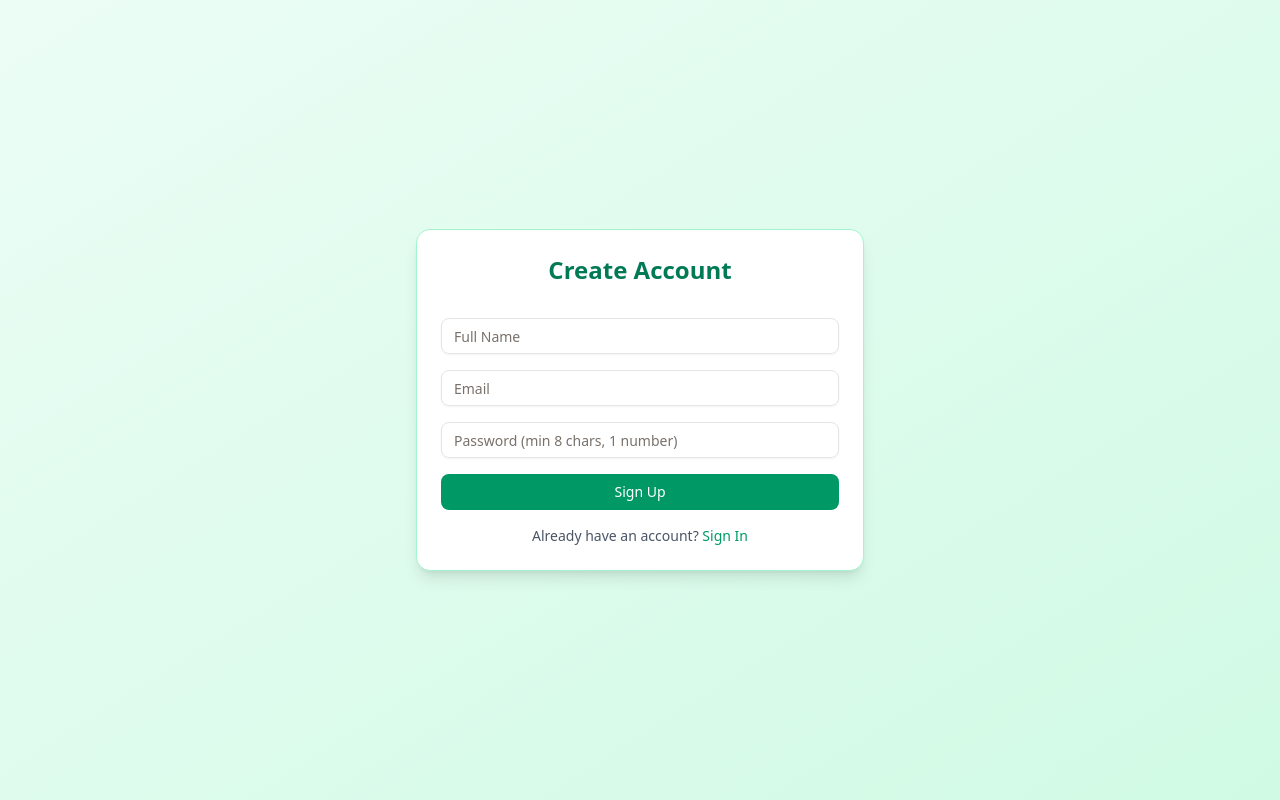
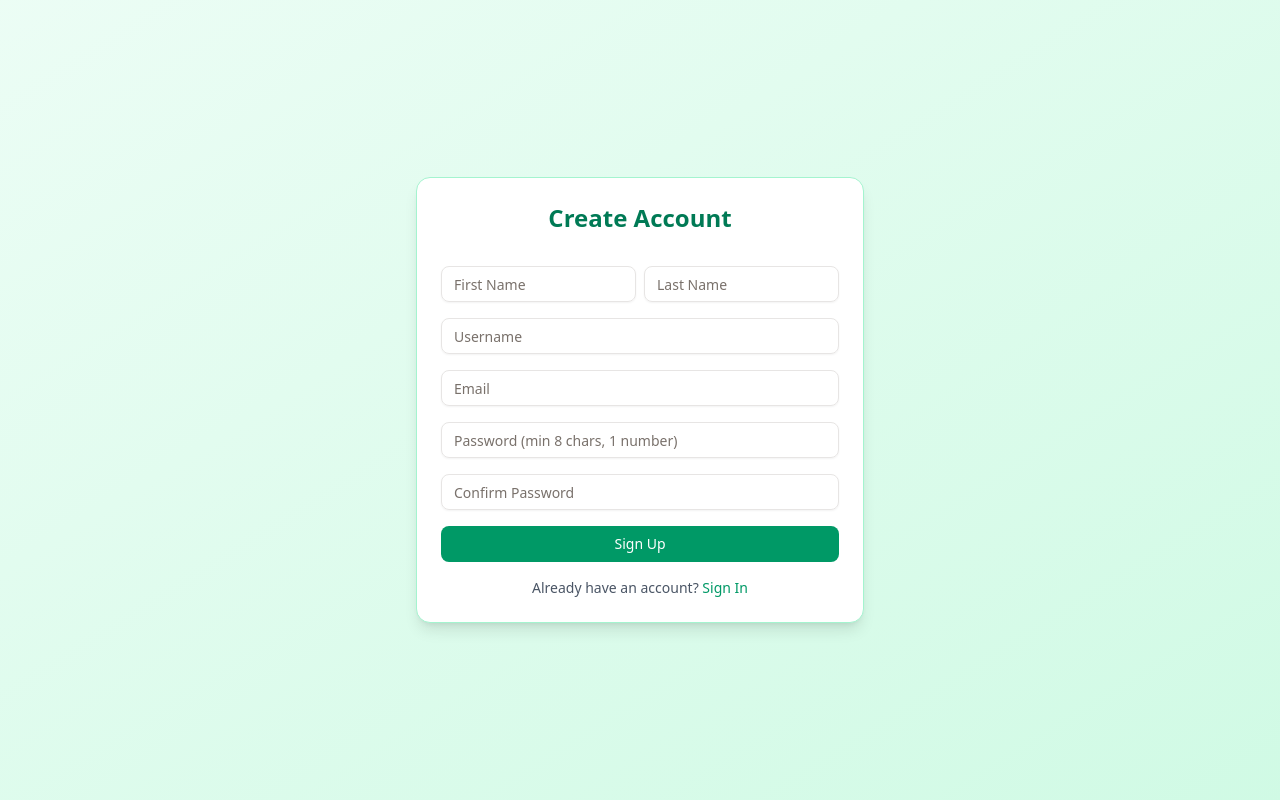
Before and after one commit to josevener/zentrixtrust, a Next.js app: page /signup in a window 1280 px wide. Built offline with nearby package versions, Linux system fonts and the light colour scheme.

Commit message:
Change profile params to username instead of user_id

```diff
--- a/app/(auth)/login/page.tsx
+++ b/app/(auth)/login/page.tsx
@@ -7,11 +7,15 @@ import { Input } from "@/components/ui/input";
 import { Button } from "@/components/ui/button";
 import { Loader2 } from "lucide-react";
 import Link from "next/link";
+import { useUser } from "@/context/UserContext";
+import { useRouter } from "next/navigation";
 
 export default function LoginPage() {
   const [form, setForm] = useState({ email: "", password: "" });
   const [loading, setLoading] = useState(false);
   const [error, setError] = useState("");
+  const { login } = useUser();
+  const router = useRouter();
 
   const handleSubmit = async (e: React.FormEvent) => {
     e.preventDefault();
@@ -23,10 +27,12 @@ export default function LoginPage() {
         form,
         { withCredentials: true }
       );
-      // localStorage.setItem("token", res.data.token);
-      // alert("Login successful!");
-      window.location.href = "/marketplace";
 
+      // 1. Store token via context (writes cookie + sets user)
+      login(res.data.token);
+
+      // 2. Redirect
+      router.push("/marketplace");
     }
     // eslint-disable-next-line @typescript-eslint/no-explicit-any
     catch (err: any) {
--- a/app/(auth)/signup/page.tsx
+++ b/app/(auth)/signup/page.tsx
@@ -9,7 +9,16 @@ import { Loader2 } from "lucide-react";
 import Link from "next/link";
 
 export default function SignUpPage() {
-  const [form, setForm] = useState({ name: "", email: "", password: "" });
+  const [form, setForm] = useState(
+    {
+      username: "",
+      firstname: "",
+      lastname: "",
+      email: "",
+      password: "",
+      confirm_password: "",
+    }
+  );
   const [loading, setLoading] = useState(false);
   const [error, setError] = useState("");
 
@@ -42,10 +51,24 @@ export default function SignUpPage() {
         </CardHeader>
         <CardContent>
           <form onSubmit={handleSubmit} className="flex flex-col gap-4">
+            <div className="flex gap-2">
+              <Input
+                placeholder="First Name"
+                value={form.firstname}
+                onChange={(e) => setForm({ ...form, firstname: e.target.value })}
+                required
+              />
+              <Input
+                placeholder="Last Name"
+                value={form.lastname}
+                onChange={(e) => setForm({ ...form, lastname: e.target.value })}
+                required
+              />
+            </div>
             <Input
-              placeholder="Full Name"
-              value={form.name}
-              onChange={(e) => setForm({ ...form, name: e.target.value })}
+              placeholder="Username"
+              value={form.username}
+              onChange={(e) => setForm({ ...form, username: e.target.value })}
               required
             />
             <Input
@@ -61,6 +84,14 @@ export default function SignUpPage() {
               minLength={8}
               value={form.password}
               onChange={(e) => setForm({ ...form, password: e.target.value })}
+              required
+            />
+            <Input
+              type="password"
+              placeholder="Confirm Password"
+              minLength={8}
+              value={form.confirm_password}
+              onChange={(e) => setForm({ ...form, confirm_password: e.target.value })}
               required
             />
 
--- a/app/profile/[id]/page.tsx
+++ b/app/profile/[username]/page.tsx
@@ -33,6 +33,8 @@ interface Post {
   created_at: string;
   likes: number;
   liked_by_user: boolean;
+  username: string;
+  user_id: number;
   comments: Comment[];
 }
 
@@ -49,7 +51,7 @@ interface ProfileUser {
 
 export default function ProfilePage() {
   const params = useParams();
-  const id = params.id as string;
+  const usernameParams = params.username as string;
   const { user: currentUser } = useUser();
   const [profileUser, setProfileUser] = useState<ProfileUser | null>(null);
   const [posts, setPosts] = useState<Post[]>([]);
@@ -66,23 +68,26 @@ export default function ProfilePage() {
     const fetchProfile = async () => {
       try {
         const [userRes, postsRes] = await Promise.all([
-          axios.get(`${process.env.NEXT_PUBLIC_API_URL}/api/users/${id}`),
-          axios.get(`${process.env.NEXT_PUBLIC_API_URL}/api/posts/user/${id}`, {
+          axios.get(`${process.env.NEXT_PUBLIC_API_URL}/api/users/username/${usernameParams}`),
+          axios.get(`${process.env.NEXT_PUBLIC_API_URL}/api/posts/user/${usernameParams}`, {
             params: { userId: currentUser?.id },
           }),
         ]);
         setProfileUser(userRes.data);
         setPosts(postsRes.data);
         setFilteredPosts(postsRes.data);
-      } catch (err) {
+      }
+      catch (err) {
         console.error("Failed to fetch profile data:", err);
-      } finally {
+      }
+      finally {
         setLoading(false);
       }
     };
     fetchProfile();
-  }, [id, currentUser]);
+  }, [usernameParams, currentUser]);
 
+  console.log("username params: ", usernameParams)
   useEffect(() => {
     const filtered = posts.filter(
       (post) =>
@@ -188,7 +193,7 @@ export default function ProfilePage() {
             <CardHeader className="flex flex-col items-center p-6 border-b border-gray-200">
               <Avatar className="h-24 w-24 mb-4">
                 <AvatarImage src={profileUser.avatar || "/default-avatar.png"} alt={fullName} />
-                <AvatarFallback>{profileUser.firstname.charAt(0).toUpperCase()}</AvatarFallback>
+                {/* <AvatarFallback>{profileUser.firstname.charAt(0).toUpperCase()}</AvatarFallback> */}
               </Avatar>
               <h2 className="text-2xl font-bold text-gray-800">{fullName || profileUser.username}</h2>
               <p className="text-sm text-gray-500">@{profileUser.username}</p>
--- a/components/AuthHeader.tsx
+++ b/components/AuthHeader.tsx
@@ -23,7 +23,7 @@ export default function AuthHeader() {
     { href: "/ongoing", label: "Ongoing" },
     { href: "/completed", label: "Completed" },
     { href: "/cancelled", label: "Cancelled" },
-    { href: "/profile", label: "Profile" },
+    { href: `/profile/${user?.username}`, label: "Profile" },
   ];
 
   return (
@@ -82,7 +82,7 @@ export default function AuthHeader() {
               </DropdownMenuLabel>
               <DropdownMenuSeparator />
               <DropdownMenuItem asChild>
-                <Link href="/profile">Profile</Link>
+                <Link href={`/profile/${user?.username}`}>Profile</Link>
               </DropdownMenuItem>
               <DropdownMenuItem asChild>
                 <Link href="/settings">Settings</Link>
--- a/context/UserContext.tsx
+++ b/context/UserContext.tsx
@@ -1,11 +1,21 @@
+// src/context/UserContext.tsx
 "use client";
 
-import { createContext, useContext, useEffect, useState, ReactNode } from "react";
+import {
+  createContext,
+  useContext,
+  useEffect,
+  useState,
+  ReactNode,
+} from "react";
 import Cookies from "js-cookie";
 import { jwtDecode } from "jwt-decode";
 
-interface DecodedUser {
+export interface DecodedUser {
   id: number;
+  firstname: string;
+  lastname: string;
+  username: string;
   email: string;
   exp: number;
   iat: number;
@@ -29,32 +39,31 @@ const UserContext = createContext<UserContextType>({
 export const UserProvider = ({ children }: { children: ReactNode }) => {
   const [user, setUser] = useState<DecodedUser | null>(null);
 
+  /** Helper – decode & validate token */
+  const setUserFromToken = (token: string) => {
+    try {
+      const decoded = jwtDecode<DecodedUser>(token);
+      if (decoded.exp * 1000 > Date.now()) {
+        setUser(decoded);
+        // keep cookie in sync (7-day expiry)
+        Cookies.set("token", token, { expires: 7 });
+      } else {
+        throw new Error("expired");
+      }
+    } catch (e) {
+      Cookies.remove("token");
+      setUser(null);
+    }
+  };
+
+  /** On mount – read existing cookie */
   useEffect(() => {
     const token = Cookies.get("token");
-    if (token) {
-      try {
-        const decoded: DecodedUser = jwtDecode(token);
-        // Check token expiration
-        if (decoded.exp * 1000 > Date.now()) {
-          setUser(decoded);
-        }
-        else {
-          Cookies.remove("token");
-          setUser(null);
-        }
-      }
-      catch (err) {
-        console.error("Invalid token:", err);
-        Cookies.remove("token");
-        setUser(null);
-      }
-    }
+    if (token) setUserFromToken(token);
   }, []);
 
   const login = (token: string) => {
-    Cookies.set("token", token, { expires: 7 });
-    const decoded: DecodedUser = jwtDecode(token);
-    setUser(decoded);
+    setUserFromToken(token);
   };
 
   const logout = () => {
--- a/package.json
+++ b/package.json
@@ -1,5 +1,5 @@
 {
-  "name": "paymongo_integration",
+  "name": "zentrixtrust",
   "version": "0.1.0",
   "private": true,
   "scripts": {
@@ -23,6 +23,7 @@
     "framer-motion": "^12.23.22",
     "js-cookie": "^3.0.5",
     "jsonwebtoken": "^9.0.2",
+    "jwt-decode": "^4.0.0",
     "lucide-react": "^0.545.0",
     "next": "15.5.4",
     "react": "19.1.0",
@@ -36,7 +37,6 @@
     "@tailwindcss/postcss": "^4",
     "@types/js-cookie": "^3.0.6",
     "@types/jsonwebtoken": "^9.0.10",
-    "@types/jwt-decode": "^3.1.0",
     "@types/node": "^20",
     "@types/react": "^19",
     "@types/react-dom": "^19",
```
Also changed, not shown: 1 other file (tests, documents, lock files or other folders).
